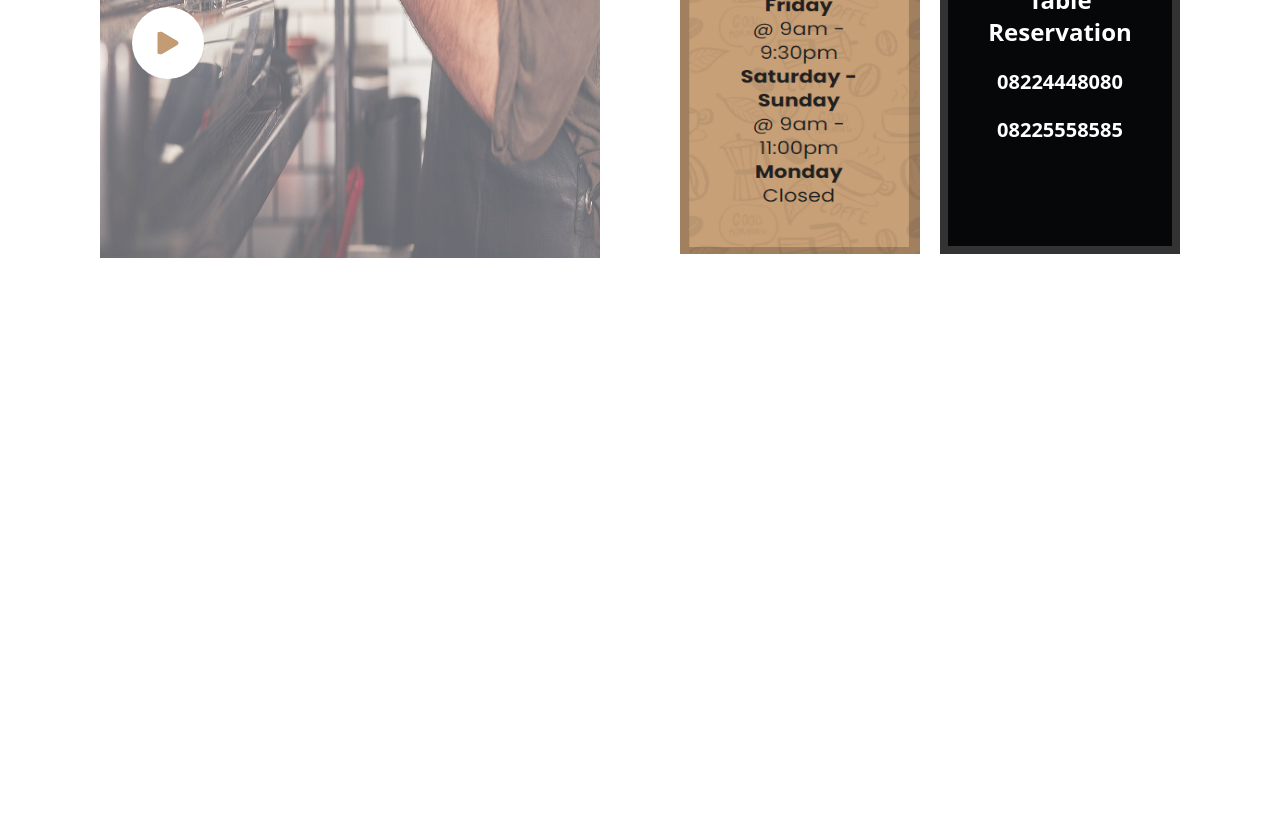
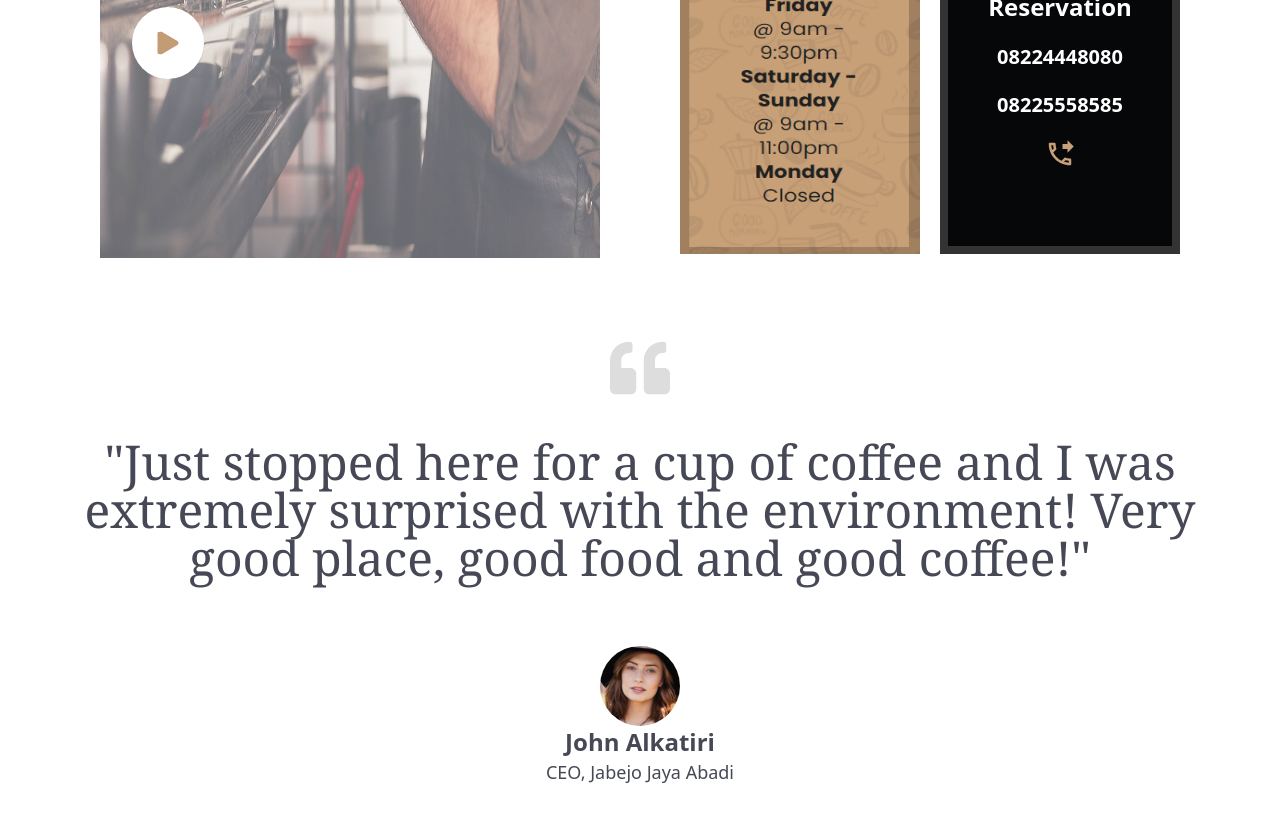
Before and after one commit to Saifulkhandaker/cafe-client, a React (Vite) app: page / in a window 1280 px wide. Shown: the part 3560-4382 px from the top of the page. Before the commit the page ends 3898 px from the top, so only its background shows below. Built offline with nearby package versions, Linux system fonts and the light colour scheme.

Commit message:
Quote added in offer section

```diff
--- a/src/Components/Offer.jsx
+++ b/src/Components/Offer.jsx
@@ -1,11 +1,14 @@
 import offer1 from '../assets/Images/Offers/offer1.jpg';
 import offer2 from '../assets/Images/Offers/offer2.jpg';
 import time from '../assets/Images/Offers/Open time.png'
-import { FaPlay } from "react-icons/fa";
+import ceo from '../assets/Images/Offers/ceo.jpg'
+import { FaPlay, FaQuoteLeft } from "react-icons/fa";
+import { MdOutlinePhoneForwarded } from "react-icons/md";
 
 const Offer = () => {
     return (
-        <div className='w-[90%] mx-auto my-20 lg:flex justify-center gap-20'>
+        <>
+            <div className='w-[90%] mx-auto my-20 lg:flex justify-center gap-20'>
             {/* Left side */}
             <div className='relative'>
                 <img className='lg:w-[500px] h-[650px] hero-overlay opacity-60 ' src={offer1} alt="" />
@@ -19,16 +22,26 @@ const Offer = () => {
             <div className='space-y-4'>
                 <img className='md:w-full lg:w-[500px] lg:h-[250px] mt-10 lg:mt-0' src={offer2} alt="" />
                 <div className='flex justify-between lg:justify-between md:justify-evenly'>
-                    <img className='w-[190px] md:w-[240px] h-[380px]' src={time} alt="" />
-                    <div className='flex flex-col justify-center space-y-5  w-[190px] md:w-[240px] h-[380px] border-8 border-[#333333] bg-[#060708] text-white text-xl font-bold text-center'>
+                    <img className='w-[190px] md:w-[340px] lg:w-[240px] h-[380px]' src={time} alt="" />
+                    <div className='flex flex-col justify-center space-y-5  w-[190px] md:w-[340px] lg:w-[240px] h-[380px] border-8 border-[#333333] bg-[#060708] text-white text-xl font-bold text-center'>
                         <h3 className='text-2xl'>Table <br /> Reservation</h3>
                         <p>08224448080</p>
                         <p>08225558585</p>
+                        <p className='flex justify-center'><MdOutlinePhoneForwarded className='text-3xl text-[#C8A077]' /></p>
                     </div>
                 </div>
             </div>
+        </div>
+        {/* Qoute section */}
+            <div className='w-[90%] mx-auto flex flex-col items-center justify-center mb-10'>
+                <p className='text-[#DDDDDD] text-6xl font-bold '><FaQuoteLeft /></p>
+                <h1 className='text-3xl md:text-5xl text-[#464855] font-serif text-center mt-10'>"Just stopped here for a cup of coffee and I was extremely surprised with the environment! Very good place, good food and good coffee!"</h1>
+                <img className='w-20 rounded-full mt-16' src={ceo} alt="" />
+                <h3 className='text-2xl font-bold text-[#464855]'>John Alkatiri</h3>
+                <p className='text-lg font-medium text-[#464855]'>CEO, Jabejo Jaya Abadi</p>
+            </div>
+        </>
 
-        </div>
     );
 };
 
```
Also changed, not shown: src/assets/Images/Offers/ceo.jpg (added).
